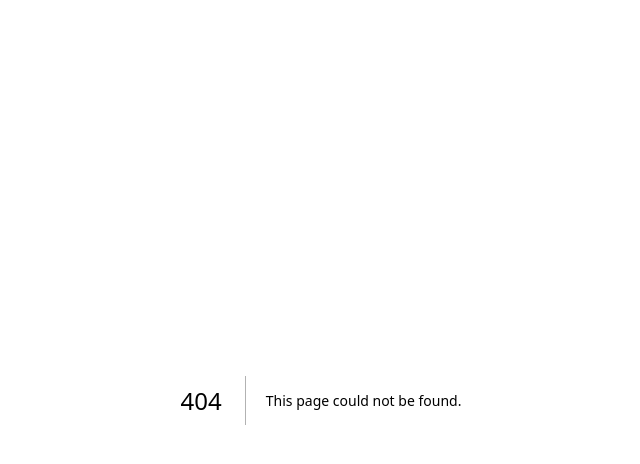
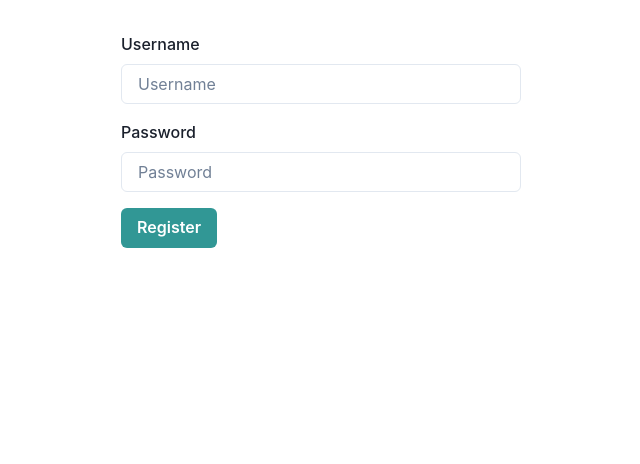
Before and after one commit to saharsh-08/naileddit, a Next.js app in the folder naileddit-web/: page /register in a window 1280 px wide. Before the commit this address had no page. Shown: the top 464 px of the page, without its empty margins (319-959 px from the left). Built offline with nearby package versions, Linux system fonts and the light colour scheme.

Commit message:
Adding register page

```diff
--- /dev/null
+++ b/naileddit-web/src/components/InputField.tsx
@@ -0,0 +1,27 @@
+import React, { InputHTMLAttributes } from "react";
+import { useField } from "formik";
+import { FormControl, FormErrorMessage, FormLabel, Input } from "@chakra-ui/react";
+
+type InputFieldProps = InputHTMLAttributes<HTMLInputElement> & {
+  label: string;
+};
+
+export const InputField: React.FC<InputFieldProps> = ({
+  label,
+  size: _,
+  ...props
+}) => {
+  const [field, { error }] = useField(props);
+  return (
+    <FormControl isInvalid={!!error}>
+      <FormLabel htmlFor={props.name}>{label}</FormLabel>
+      <Input
+        {...field}
+        {...props}
+        id={props.name}
+        placeholder={props.placeholder}
+      />
+      { error ? <FormErrorMessage>{ error }</FormErrorMessage> : null}
+    </FormControl>
+  );
+};
--- /dev/null
+++ b/naileddit-web/src/components/Wrapper.tsx
@@ -0,0 +1,20 @@
+import React from "react";
+import { Box } from "@chakra-ui/react";
+
+interface WrapperProps {
+  children: React.ReactNode;
+  variant?: 'small' | 'regular';
+};
+
+export const Wrapper: React.FC<WrapperProps> = ({ children, variant='regular'}) => {
+  return (
+    <Box
+      mt={8}
+      mx="auto"
+      maxW={variant === 'regular' ? '800px' : '400px'}
+      w="100%"
+    >
+      {children}
+    </Box>
+  );
+};
--- /dev/null
+++ b/naileddit-web/src/pages/register.tsx
@@ -0,0 +1,50 @@
+import React from "react";
+import { Form, Formik } from "formik";
+import { Wrapper } from "../components/Wrapper";
+import { InputField } from "../components/InputField";
+import { Box, Button } from "@chakra-ui/react";
+
+interface RegisterProps {}
+
+// In Next.js, each file inside the pages directory automatically becomes a route.
+
+const Register: React.FC<RegisterProps> = ({}) => {
+  return (
+    <Wrapper variant="small">
+      <Formik
+        initialValues={{ username: "", password: "" }}
+        onSubmit={values => {
+          console.log(values);
+        }}
+      >
+        {({ isSubmitting }) => (
+          <Form>
+            <InputField
+              label="Username"
+              name="username"
+              placeholder="Username"
+            />
+            <Box mt={4}>
+              <InputField
+                label="Password"
+                name="password"
+                placeholder="Password"
+                type="password"
+              />
+            </Box>
+            <Button
+              mt={4}
+              colorScheme="teal"
+              type="submit"
+              isLoading={isSubmitting}
+            >
+              Register
+            </Button>
+          </Form>
+        )}
+      </Formik>
+    </Wrapper>
+  );
+};
+
+export default Register;
```
